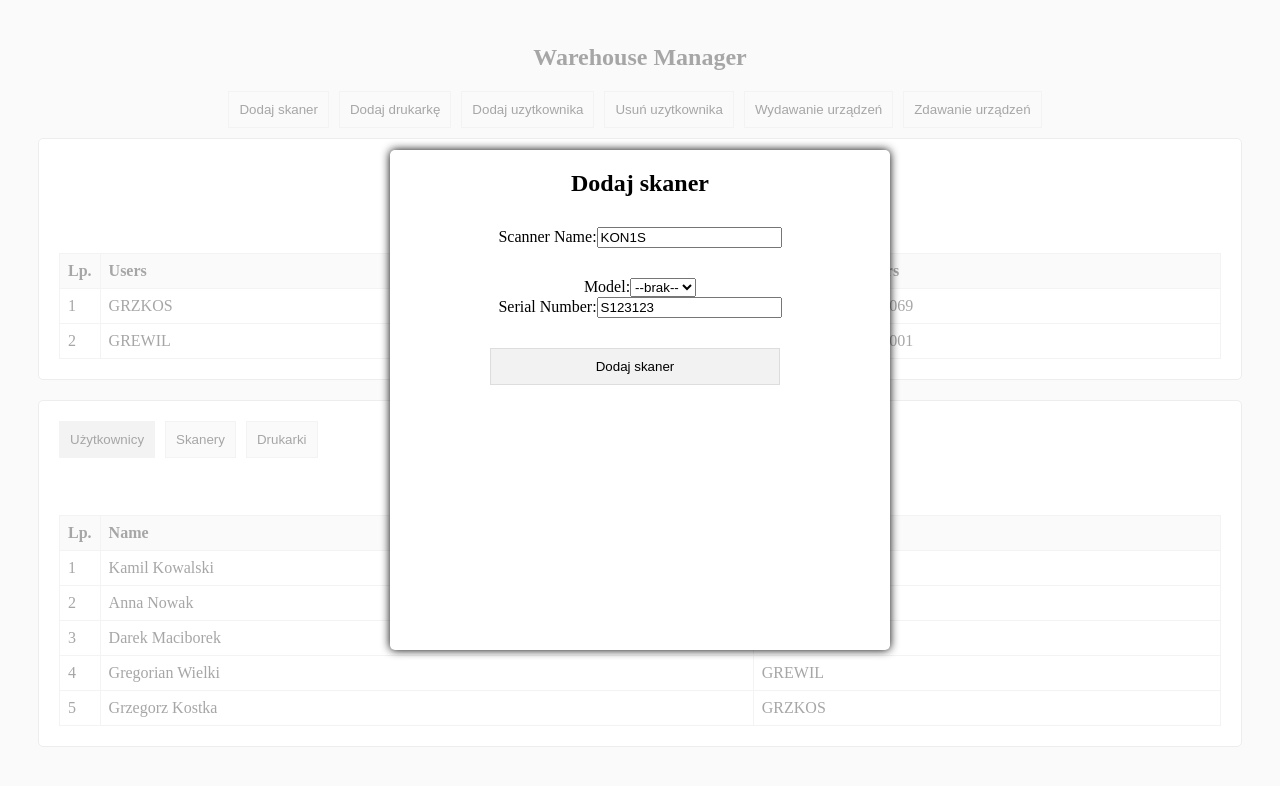
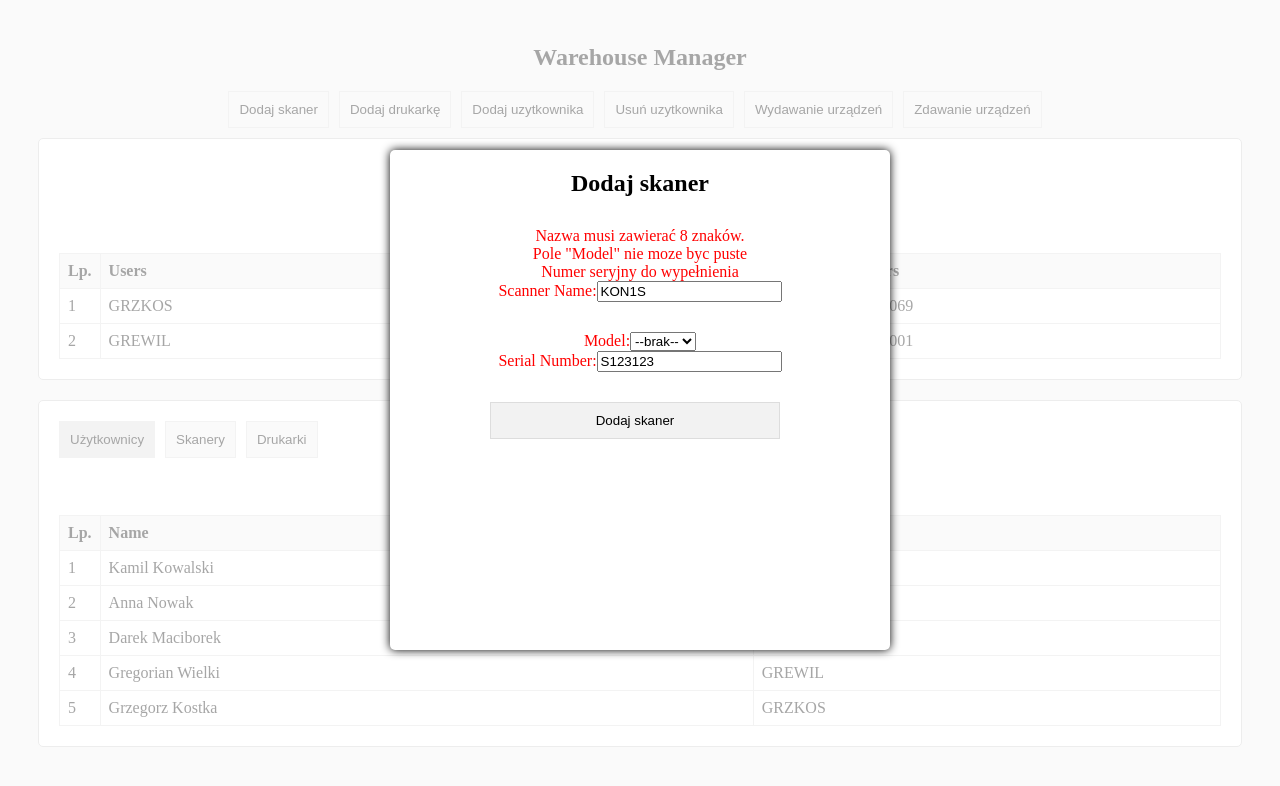
Before and after one commit to ErykFryderyk/equipment-management, a Vue app: page / in a window 1280 px wide. Both pictures are taken after a click on the button "Dodaj skaner". Shown: the top 786 px of the page. Built offline with nearby package versions, Linux system fonts and the light colour scheme.

Commit message:
added validation to the form

```diff
--- a/src/components/addNewScanner.vue
+++ b/src/components/addNewScanner.vue
@@ -2,14 +2,17 @@
   <div>
     <h2>Dodaj skaner</h2>
     <form @submit.prevent="addScanner">
+      <span v-if="!nameValid" style="color: red;">Nazwa musi zawierać 8 znaków.</span>
+      <span v-if="!modelValid" style="color: red;">Pole "Model" nie moze byc puste</span>
+      <span v-if="!serialValid" style="color: red;">Numer seryjny do wypełnienia</span>
       <div>
-        <label for="scannerName">Scanner Name:</label>
-        <input type="text" id="scannerName" maxlength="8" placeholder="KON1S001" v-model="scanner.scannerName" />
+        <label for="scannerName" :style="{ color: nameValid ? 'green' : 'red' }">Scanner Name:</label>
+        <input type="text" id="scannerName" maxlength="10" placeholder="KON1S001" v-model="scanner.scannerName"/>
       </div>
       <div>
-        <label for="model">Model:</label>
+        <label for="model" :style="{ color: modelValid ? 'green' : 'red' }">Model:</label>
         <select id="model" v-model="scanner.model">
-          <option value="">--brak--</option>
+          <option value>--brak--</option>
           <option value="TC52">TC52</option>
           <option value="MC33">MC33</option>
           <option value="MC55">MC55</option>
@@ -17,7 +20,7 @@
         </select>
       </div>
       <div>
-        <label for="scannerSerialNumber">Serial Number:</label>
+        <label for="scannerSerialNumber" :style="{ color: serialValid ? 'green' : 'red' }">Serial Number:</label>
         <input type="text" id="scannerSerialNumber" placeholder="S7265638782641" v-model="scanner.serialNumber" />
       </div>
       <button type="submit">Dodaj skaner</button>
@@ -34,13 +37,32 @@ export default {
         scannerName: 'KON1S',
         model: '',
         serialNumber: 'S123123',
-
-      }
+      },
+      nameValid: false,
+      modelValid: false,
+      serialNumber: false,
     }
+  },
+  watch: {
+    'scanner.scannerName': function (newVal) {
+      this.nameValid = newVal.length === 8;
+    },
+    'scanner.model': function (newVal) {
+      this.modelValid = newVal.lenght != '';
+    },
+    'scanner.serialNumber': function (newVal) {
+      this.serialValid = newVal.length >= 12;
+    },
   },
   methods: {
     addScanner() {
-      this.$emit('addNewScanner', this.scanner);
+      // Walidacja przed zwróceniem urządzeń
+      if(this.nameValid && this.modelValid && this.serialValid) {
+        this.$emit('addNewScanner', this.scanner);
+      } else{
+        alert("wypełnij poprawnie pola");
+        return;
+      }
     }
   }
 }
```
